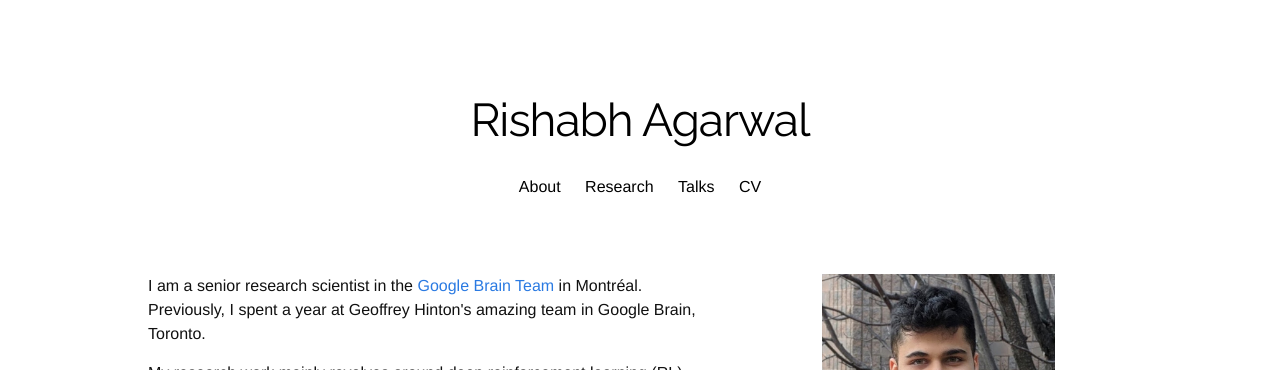
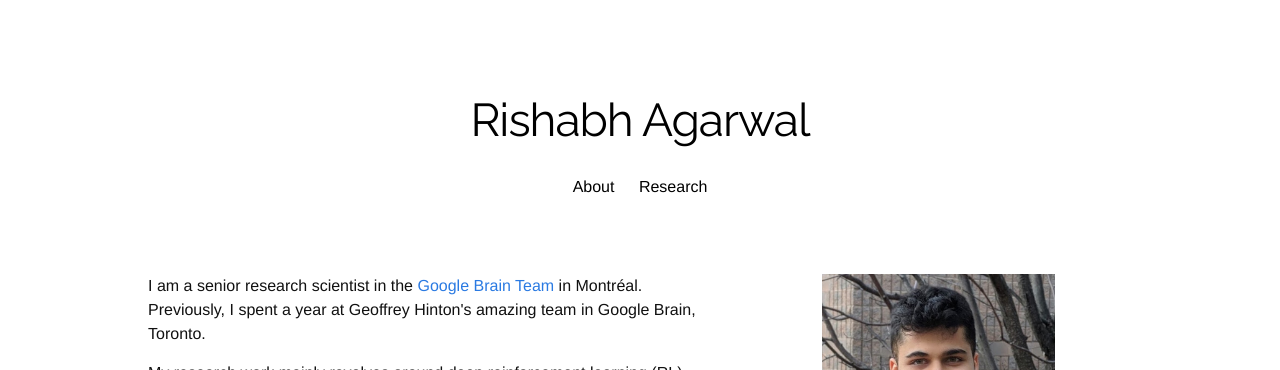
Before and after one commit to agarwl/agarwl.github.io, a Jekyll site: the page built from index.html, in a window 1280 px wide. Shown: the top 370 px of the page. Built offline with Jekyll 4.4.1, drawn with Linux system fonts in a browser that asks for light colours; nearby versions of some CDN libraries; some web fonts are replaced; a style sheet for code colours, icons or effects is not loaded.

Commit message:
Update layout.html

```diff
--- a/_layouts/layout.html
+++ b/_layouts/layout.html
@@ -11,7 +11,7 @@
           <ul class="menu-section-list">
               <li><a class="page-link" href="{{site.github.url}}/">About</a>
              <li><a class="page-link" href="{{site.github.url}}/research">Research</a></li>
-              <li><a class="page-link" href="{{site.github.url}}/talks"> Talks </a></li>
+<!--               <li><a class="page-link" href="{{site.github.url}}/talks"> Talks </a></li> -->
               <!-- <li><a class="page-link" href="https://drive.google.com/file/d/1_yPtUALAZybOrffP3oOHyVcIAjYy_80a/view?usp=share_link"> CV </a></li> -->
           </ul>
         </section>
@@ -34,8 +34,8 @@
                 <ul>
                     <li><a href="{{site.github.url}}/"> About </a></li>
                     <li><a href="{{site.github.url}}/research"> Research</a></li>
-                    <li><a href="{{site.github.url}}/talks"> Talks </a></li>
-                    <li><a href="https://drive.google.com/file/d/1_yPtUALAZybOrffP3oOHyVcIAjYy_80a/view?usp=share_link"> CV </a></li>
+<!--                     <li><a href="{{site.github.url}}/talks"> Talks </a></li> -->
+<!--                     <li><a href="https://drive.google.com/file/d/1_yPtUALAZybOrffP3oOHyVcIAjYy_80a/view?usp=share_link"> CV </a></li> -->
                 </ul>
               </div>
             </nav>
```
